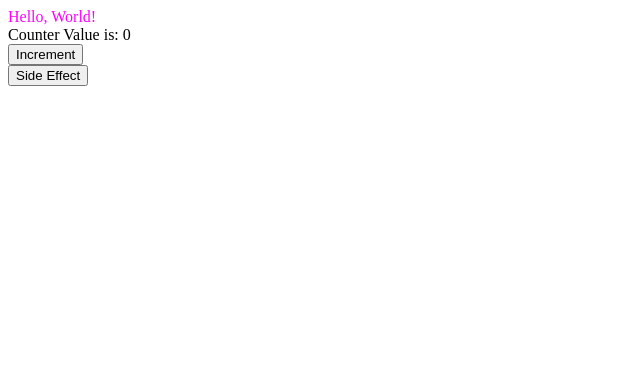
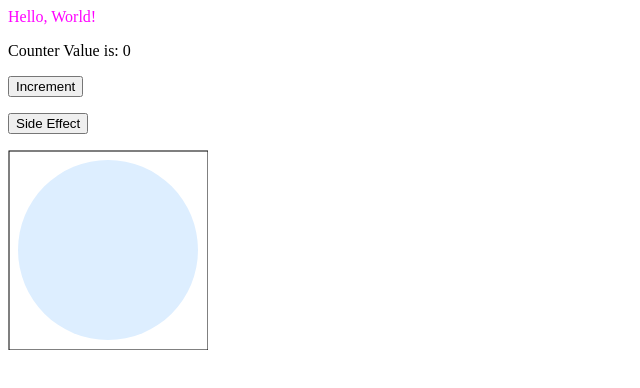
Before and after one commit to jcreedcmu/frontend-template, a React app: page / in a window 1280 px wide. Shown: the top 388 px of the page, without its empty margins (0-640 px from the left). Built offline with nearby package versions, Linux system fonts and the light colour scheme.

Commit message:
Render a canvas widget

```diff
--- a/src/app.tsx
+++ b/src/app.tsx
@@ -5,6 +5,7 @@ import { extractEffects } from './lib/extract-effects';
 import { useEffectfulReducer } from './lib/use-effectful-reducer';
 import { reduce } from './reduce';
 import { mkState } from './state';
+import { ExampleCanvas } from './example-canvas';
 
 export type AppProps = {
   color: string,
@@ -14,10 +15,11 @@ export function App(props: AppProps): JSX.Element {
   const [state, dispatch] = useEffectfulReducer(mkState(), extractEffects(reduce), doEffect);
   const { counter } = state;
   return <>
-    <span style={{ color: props.color }}>Hello, World!</span><br />
-    Counter Value is: {counter}<br />
-    <button onMouseDown={(e) => { dispatch({ t: 'increment' }) }}>Increment</button><br />
-    <button onMouseDown={(e) => { dispatch({ t: 'side-effect' }) }}>Side Effect</button><br />
+    <span style={{ color: props.color }}>Hello, World!</span><p />
+    Counter Value is: {counter}<p />
+    <button onMouseDown={(e) => { dispatch({ t: 'increment' }) }}>Increment</button><p />
+    <button onMouseDown={(e) => { dispatch({ t: 'side-effect' }) }}>Side Effect</button><p />
+    <ExampleCanvas counter={counter} />
   </>;
 }
 
--- /dev/null
+++ b/src/example-canvas.tsx
@@ -0,0 +1,43 @@
+import *  as React from 'react';
+import { CanvasInfo, useCanvas } from './lib/use-canvas';
+
+export type ExampleCanvasProps = {
+  counter: number,
+}
+
+export type ExampleCanvasState = {
+  counter: number,
+}
+
+function render(ci: CanvasInfo, state: ExampleCanvasState): void {
+  const { d, size } = ci;
+  d.clearRect(0, 0, size.x, size.y);
+
+  d.fillStyle = '#def';
+  d.beginPath();
+  d.arc(size.x / 2, size.y / 2, size.x / 2 - 10, 0, 2 * Math.PI);
+  d.fill();
+
+  d.strokeStyle = 'black';
+  d.lineWidth = 1;
+  d.strokeRect(1, 1, size.x - 1, size.y - 1);
+
+  d.fillStyle = '#449';
+  const text = '' + state.counter;
+  d.font = size.x * (1 / 10 + (130 / 200 / text.length)) + 'px serif';
+  d.textBaseline = 'alphabetic';
+  d.textAlign = 'center';
+
+  const metrics = d.measureText(text);
+
+  d.fillText(text, size.x / 2, size.y / 2 + (metrics.emHeightAscent) / 2);
+}
+
+function onLoad(ci: CanvasInfo): void {
+
+}
+
+export function ExampleCanvas(props: ExampleCanvasProps): JSX.Element {
+  const [cref, mc] = useCanvas(props, render, [props], onLoad);
+  return <canvas style={{ width: 200, height: 200 }} ref={cref} />;
+}
```
